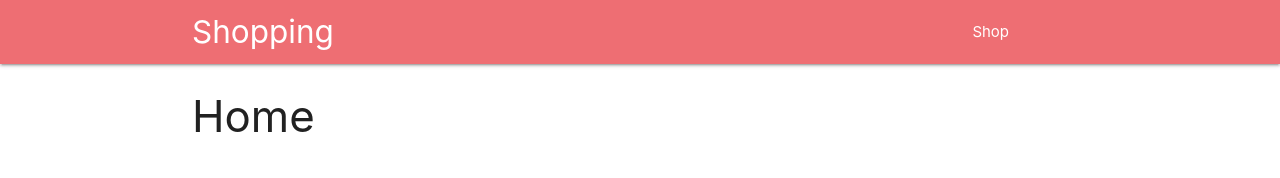
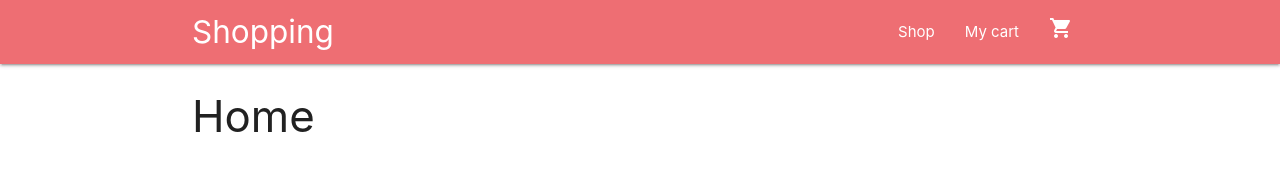
Before and after one commit to abelcerda/shopping-with-react, a React (Create React App) app: page / in a window 1280 px wide. Shown: the top 178 px of the page. Built offline with nearby package versions, Linux system fonts and the light colour scheme.

Commit message:
Added Material Icons library. Fixed Navbar listed items.

```diff
--- a/public/index.html
+++ b/public/index.html
@@ -6,6 +6,10 @@
     <link
       rel="stylesheet"
       href="https://cdnjs.cloudflare.com/ajax/libs/materialize/1.0.0/css/materialize.min.css"
+    />
+    <link
+      href="https://fonts.googleapis.com/css2?family=Material+Icons"
+      rel="stylesheet"
     />
     <link rel="shortcut icon" href="%PUBLIC_URL%/favicon.ico" />
     <!--
--- a/src/components/Navbar.js
+++ b/src/components/Navbar.js
@@ -9,9 +9,17 @@ const Navbar = () => {
           Shopping
         </Link>
         <ul className="right">
-          <Link to="/">Shop</Link>
-          <Link to="/cart">My cart</Link>
-          <Link to="/cart">shopping_cart</Link>
+          <li>
+            <Link to="/">Shop</Link>
+          </li>
+          <li>
+            <Link to="/cart">My cart</Link>
+          </li>
+          <li>
+            <Link to="/cart">
+              <i className="material-icons">shopping_cart</i>
+            </Link>
+          </li>
         </ul>
       </div>
     </nav>
```
